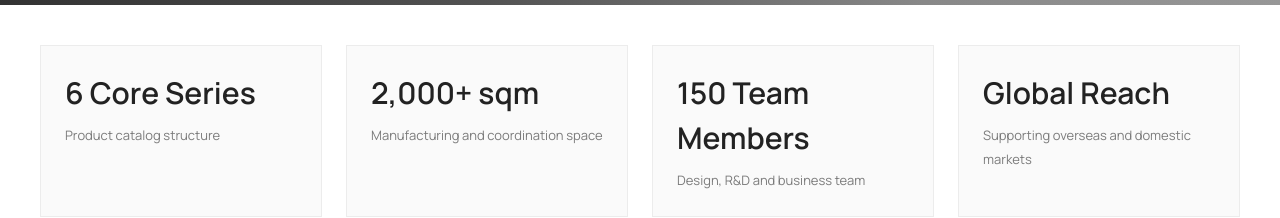
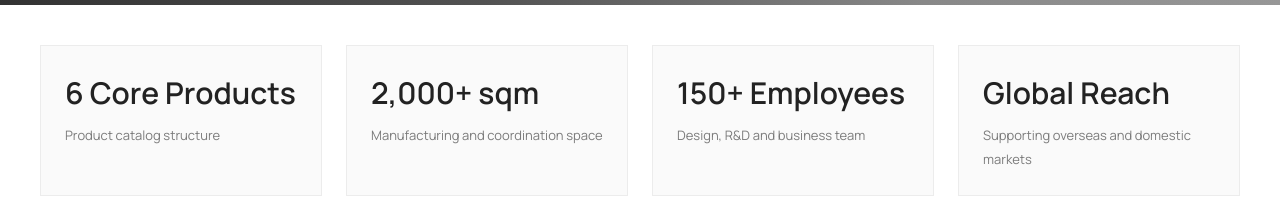
Before and after one commit to 8dspaces/jiyun, a Next.js app: page / in a window 1280 px wide. Shown: the part 626-844 px from the top of the page. Built offline with nearby package versions, Linux system fonts and the light colour scheme; grey boxes are pictures that could not be loaded.

Commit message:
minor update

```diff
--- a/data/site.ts
+++ b/data/site.ts
@@ -176,7 +176,7 @@ export const companyProfile = {
 
 export const statistics: StatisticItem[] = [
   {
-    value: t("6 Core Series", "6 大主打产品"),
+    value: t("6 Core Products", "6 大主打产品"),
     label: t("Product catalog structure", "官网产品品类目录"),
   },
   {
@@ -184,7 +184,7 @@ export const statistics: StatisticItem[] = [
     label: t("Manufacturing and coordination space", "制造与协同空间"),
   },
   {
-    value: t("150 Team Members", "150 人"),
+    value: t("150+ Employees", "150+ 人"),
     label: t("Design, R&D and business team", "设计、研发与商务团队"),
   },
   {
```
